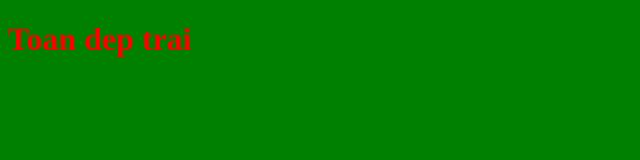
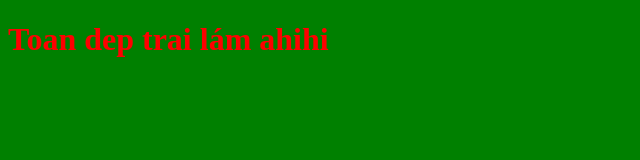
Before and after one commit to Toanhandsome/git-tutorial, a plain HTML site: page index.html in a window 1280 px wide. Shown: the whole page, without its empty margins (0-640 px from the left). Drawn offline with Linux system fonts and the light colour scheme.

Commit message:
Update index.html

```diff
--- a/index.html
+++ b/index.html
@@ -9,6 +9,6 @@
     <link rel="stylesheet" href="index2.css">
 </head>
 <body>
-    <h1>Toan dep trai</h1>
+    <h1>Toan dep trai lám ahihi</h1>
 </body>
 </html>
```
